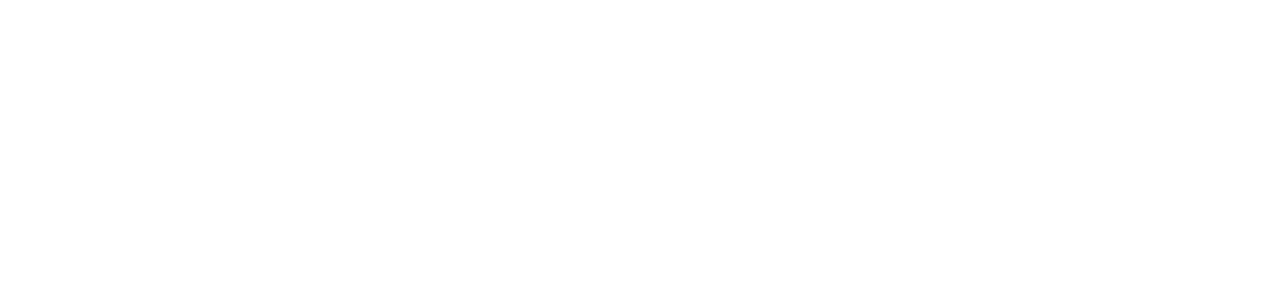
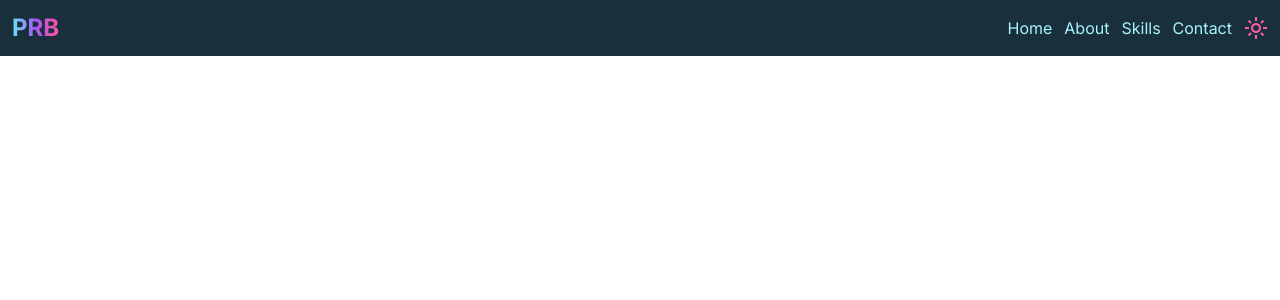
Before and after one commit to prantiranibanda/MyFolio, a Next.js app: page / in a window 1280 px wide. Shown: the top 300 px of the page. Built offline with nearby package versions, Linux system fonts and the light colour scheme.

Commit message:
Navbar Created

```diff
--- a/src/app/components/Navbar.js
+++ b/src/app/components/Navbar.js
@@ -0,0 +1,32 @@
+import Link from 'next/link'
+import React, { useState } from 'react'
+
+export default function Navbar({mode, toggleMode}) {
+    const [isExpanded, setIsExpanded] = useState(false);
+    const toggleExpand = ()=>{
+        setIsExpanded(!isExpanded);
+    }
+    return (
+        <div className="sticky top-0">
+            {/* Navbar */}
+            <div className={`flex ${(mode)?"bg-[#194251]":"bg-[#1A2F3C]"} p-3 items-center`}>
+                <div className="flex mr-3 text-[#ff5ca5] sm:hidden items-center" onClick={toggleExpand}><span className="material-symbols-outlined">{(isExpanded)?"expand_more":"menu"}</span></div>
+                <div className='font-bold text-transparent text-2xl bg-clip-text bg-gradient-to-r from-cyan-300 via-purple-500 to-[#ff529f]'><Link href="/">PRB</Link></div>
+                <div className='hidden text-cyan-200 sm:flex ml-auto space-x-3'>
+                    <div><Link href="/">Home</Link></div>
+                    <div><Link href="/about">About</Link></div>
+                    <div><Link href="/skills">Skills</Link></div>
+                    <div><Link href="/contact">Contact</Link></div>
+                </div>
+                <div className="flex ml-auto items-center text-[#ff5ca5] sm:ml-3"><span className="material-symbols-outlined" onClick={toggleMode}>{(mode)?"dark_mode":"light_mode"}</span></div>
+            </div>
+            {/* Menu */}
+            <div className={`bg-slate-300 fixed w-full ${(isExpanded)?"block":"hidden"} sm:hidden`}>
+                <div className="p-3 border-t-[3px] border-slate-200"><Link href="/">Home</Link></div>
+                <div className="p-3 border-t-[3px] border-slate-200"><Link href="/about">About</Link></div>
+                <div className="p-3 border-t-[3px] border-slate-200"><Link href="/skills">Skills</Link></div>
+                <div className="p-3 border-t-[3px] border-slate-200"><Link href="/contact">Contact</Link></div>
+            </div>
+        </div>
+  )
+}
--- a/src/app/layout.js
+++ b/src/app/layout.js
@@ -1,3 +1,6 @@
+"use client"
+import { useState } from 'react'
+import Navbar from './components/Navbar'
 import './globals.css'
 import { Inter } from 'next/font/google'
 
@@ -9,9 +12,17 @@
 }
 
 export default function RootLayout({ children }) {
+  const [isLightMode, setIsLightMode] = useState(false);
+  const toggleMode = ()=>{setIsLightMode(!isLightMode)};
   return (
     <html lang="en">
-      <body className={inter.className}>{children}</body>
+      <head>
+      <link rel="stylesheet" href="https://fonts.googleapis.com/css2?family=Material+Symbols+Outlined:opsz,wght,FILL,GRAD@48,400,0,0" />
+      </head>
+      <body className={inter.className}>
+        <Navbar mode={isLightMode} toggleMode={toggleMode}/>
+        {children}
+        </body>
     </html>
   )
 }
```
